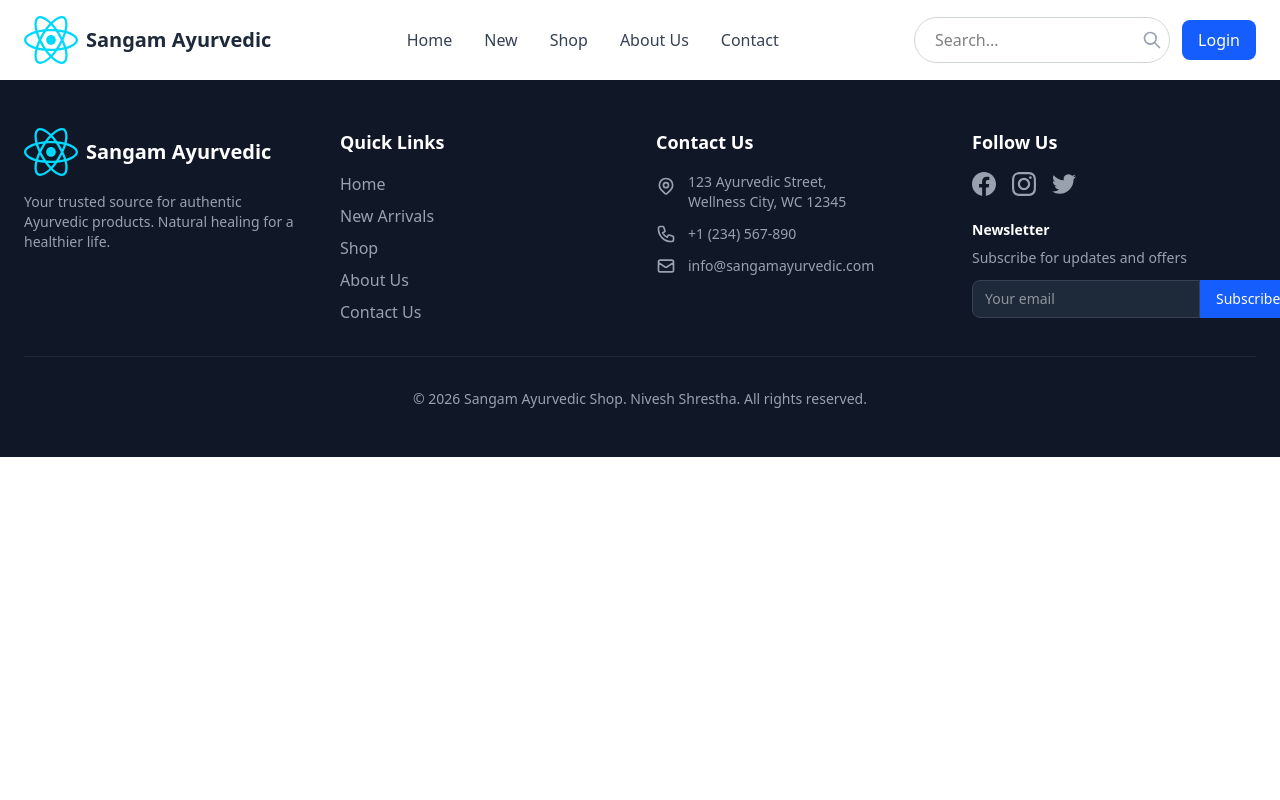
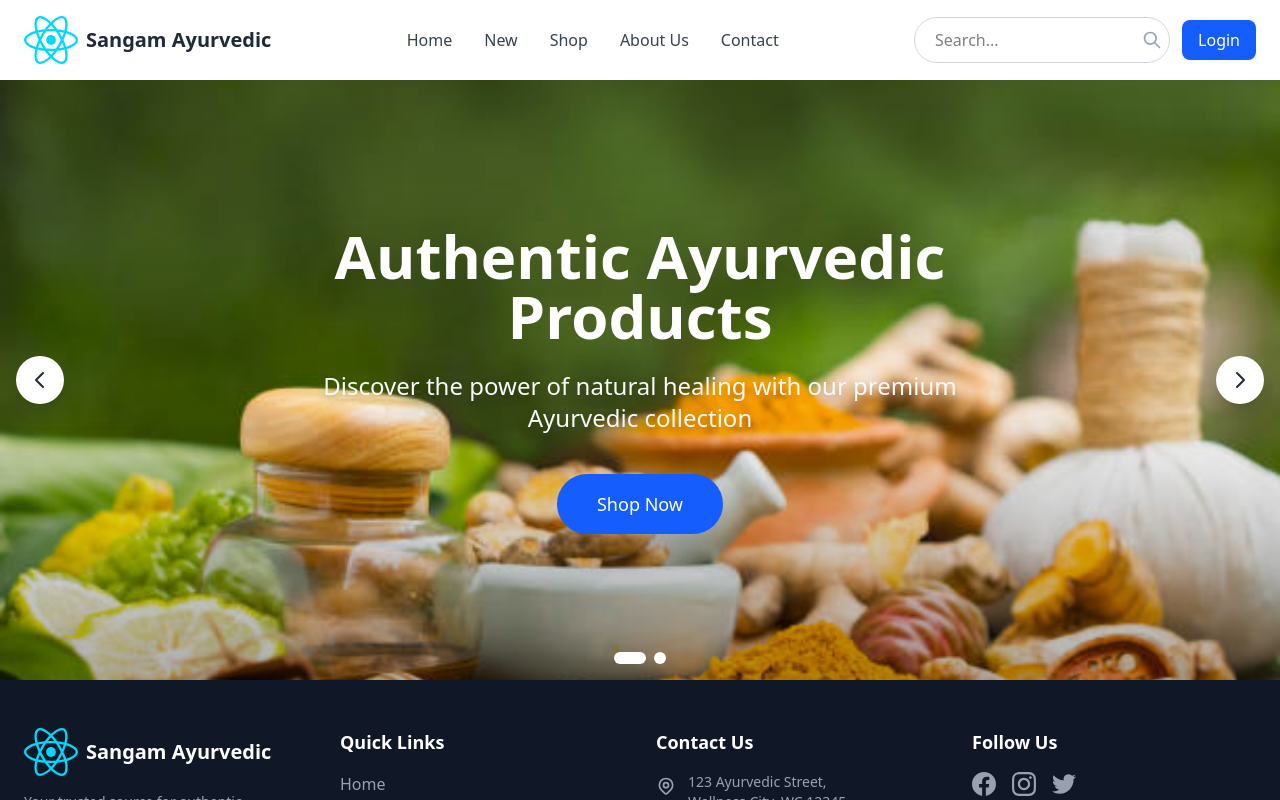
Before and after one commit to Nivesh26/Sangam-Ayurvedic-Shop, a React (Vite) app in the folder Frontend/: page / in a window 1280 px wide. Shown: the top 800 px of the page. Built offline with nearby package versions, Linux system fonts and the light colour scheme.

Commit message:
Add Hero component with image slider functionality and integrate it into the Homepage. Include new assets for the slider.

```diff
--- /dev/null
+++ b/Frontend/src/User Components/Hero.tsx
@@ -0,0 +1,122 @@
+import { useState, useEffect } from 'react'
+import { Link } from 'react-router-dom'
+import hero from '../assets/istockphoto-855014754-612x612.jpg'
+import hero2 from '../assets/traditional-mortar-and-pestle-for-grinding-ingredients-photo.jpeg'
+
+const Hero = () => {
+  const [currentIndex, setCurrentIndex] = useState(0)
+
+  const slides = [
+    {
+      src: hero,
+      alt: 'Authentic Ayurvedic Products',
+      title: 'Authentic Ayurvedic Products',
+      description: 'Discover the power of natural healing with our premium Ayurvedic collection'
+    },
+    {
+      src: hero2,
+      alt: 'Traditional Wellness Solutions',
+      title: 'Traditional Wellness Solutions',
+      description: 'Experience centuries-old wisdom in every product we offer'
+    }
+  ]
+
+  // Auto-rotate every 10 seconds
+  useEffect(() => {
+    const interval = setInterval(() => {
+      setCurrentIndex((prevIndex) => (prevIndex + 1) % slides.length)
+    }, 10000) // 10 seconds
+
+    return () => clearInterval(interval)
+  }, [slides.length])
+
+  const goToNext = () => {
+    setCurrentIndex((prevIndex) => (prevIndex + 1) % slides.length)
+  }
+
+  const goToPrevious = () => {
+    setCurrentIndex((prevIndex) => (prevIndex - 1 + slides.length) % slides.length)
+  }
+
+  return (
+    <div className="relative w-full h-[600px] overflow-hidden">
+      {/* Slides with Images and Content */}
+      {slides.map((slide, index) => (
+        <div
+          key={index}
+          className={`absolute inset-0 transition-opacity duration-1000 ${
+            index === currentIndex ? 'opacity-100' : 'opacity-0'
+          }`}
+        >
+          {/* Background Image */}
+          <img
+            src={slide.src}
+            alt={slide.alt}
+            className="w-full h-full object-cover"
+          />
+
+          {/* Subtle Gradient Overlay */}
+          <div className="absolute inset-0 bg-gradient-to-b from-black/20 via-transparent to-black/30"></div>
+
+          {/* Content - Minimal Design */}
+          <div className="absolute inset-0 flex items-center justify-center z-10">
+            <div className="text-center text-white px-4 max-w-3xl">
+              <h1 className="text-5xl md:text-6xl font-bold mb-6 drop-shadow-2xl">
+                {slide.title}
+              </h1>
+              <p className="text-xl md:text-2xl mb-10 text-gray-50 drop-shadow-lg font-light">
+                {slide.description}
+              </p>
+              <Link
+                to="/shop"
+                className="inline-block bg-blue-600 hover:bg-blue-700 text-white px-10 py-4 rounded-full text-lg font-medium transition-all duration-300 transform hover:scale-105 shadow-2xl"
+              >
+                Shop Now
+              </Link>
+            </div>
+          </div>
+        </div>
+      ))}
+
+      {/* Previous Arrow */}
+      <button
+        onClick={goToPrevious}
+        className="absolute left-4 top-1/2 transform -translate-y-1/2 bg-white bg-opacity-80 hover:bg-opacity-100 text-gray-800 p-3 rounded-full shadow-lg transition-all duration-300 hover:scale-110 z-10"
+        aria-label="Previous image"
+      >
+        <svg className="w-6 h-6" fill="none" stroke="currentColor" viewBox="0 0 24 24">
+          <path strokeLinecap="round" strokeLinejoin="round" strokeWidth={2} d="M15 19l-7-7 7-7" />
+        </svg>
+      </button>
+
+      {/* Next Arrow */}
+      <button
+        onClick={goToNext}
+        className="absolute right-4 top-1/2 transform -translate-y-1/2 bg-white bg-opacity-80 hover:bg-opacity-100 text-gray-800 p-3 rounded-full shadow-lg transition-all duration-300 hover:scale-110 z-10"
+        aria-label="Next image"
+      >
+        <svg className="w-6 h-6" fill="none" stroke="currentColor" viewBox="0 0 24 24">
+          <path strokeLinecap="round" strokeLinejoin="round" strokeWidth={2} d="M9 5l7 7-7 7" />
+        </svg>
+      </button>
+
+      {/* Dots Indicator */}
+      <div className="absolute bottom-4 left-1/2 transform -translate-x-1/2 flex space-x-2 z-10">
+        {slides.map((_, index) => (
+          <button
+            key={index}
+            onClick={() => setCurrentIndex(index)}
+            className={`w-3 h-3 rounded-full transition-all duration-300 ${
+              index === currentIndex
+                ? 'bg-white w-8'
+                : 'bg-white bg-opacity-50 hover:bg-opacity-75'
+            }`}
+            aria-label={`Go to image ${index + 1}`}
+          />
+        ))}
+      </div>
+    </div>
+  )
+}
+
+export default Hero
--- a/Frontend/src/User Pages/Homepage.tsx
+++ b/Frontend/src/User Pages/Homepage.tsx
@@ -1,11 +1,13 @@
 import React from 'react'
 import Header from '../User Components/Header.tsx'
 import Footer  from '../User Components/Footer.tsx'
+import Hero from '../User Components/Hero.tsx'
 
 const Homepage = () => {
   return (
     <div>
         <Header />
+        <Hero/>
         <Footer />
     </div>
   )
```
Also changed, not shown: Frontend/src/assets/istockphoto-855014754-612x612.jpg (added), Frontend/src/assets/traditional-mortar-and-pestle-for-grinding-ingredients-photo.jpeg (added).
